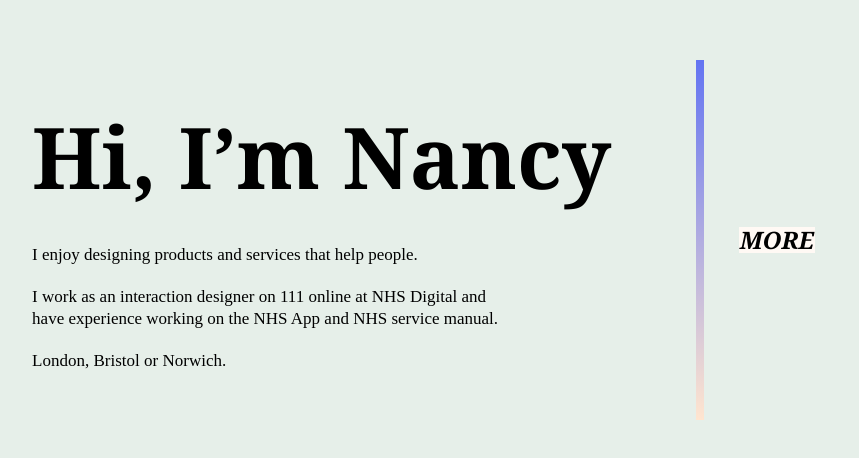
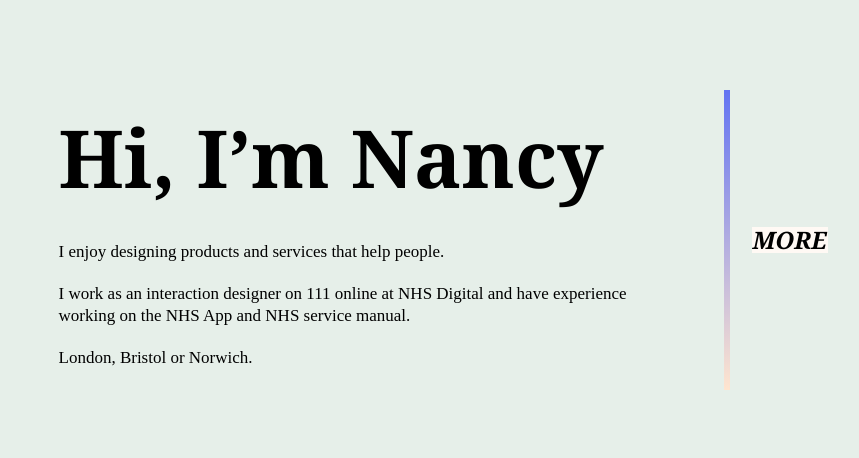
Before and after one commit to nancyhalladay24/nancyhalladay, a plain HTML site: page index.html in a window 1280 px wide. Shown: the part 168-626 px from the top of the page, without its empty margins (77-936 px from the left). Drawn offline with Linux system fonts and the light colour scheme.

Commit message:
Less flex on desktop

```diff
--- a/styles.css
+++ b/styles.css
@@ -122,7 +122,7 @@ a:hover{
 /* large desktop css */
 @media only screen and (min-width: 950px){
 h1{
-  font-size: 85px;
+  font-size: 80px;
 }
 
 p{
@@ -134,17 +134,14 @@ a{
   font-size: 24px;
 }
 
-.main-wrapper{
-  width:80%;
-}
 
 .header{
-  width:90%;
+  width:625px;
 }
 
 .homepage-content{
   order:1;
-  width:100%;
+  padding-left:5%;
 }
 
 .menu-mobile{
@@ -160,26 +157,27 @@ a{
     order:2;
     flex-direction:column;
     justify-content: center;
-    align-items:center;
+    align-items:left;
     flex-basis:auto;
     height:100%;
     width:8px;
+    margin-left:40px;
   }
 
   .gradiant{
-    height:45%;
+    height:300px;
     margin-left:0px;
     margin-right:30px;
     flex-direction:column;
     justify-content: center;
     align-items:center;
     flex-basis:auto;
-    width:8px;
+    width:6px;
     background-image: linear-gradient(#6374F2, #FFE5CF);
   }
 
     .content{
-      width:70%;
+      width:600px;
     }
 
     .menu{
```
